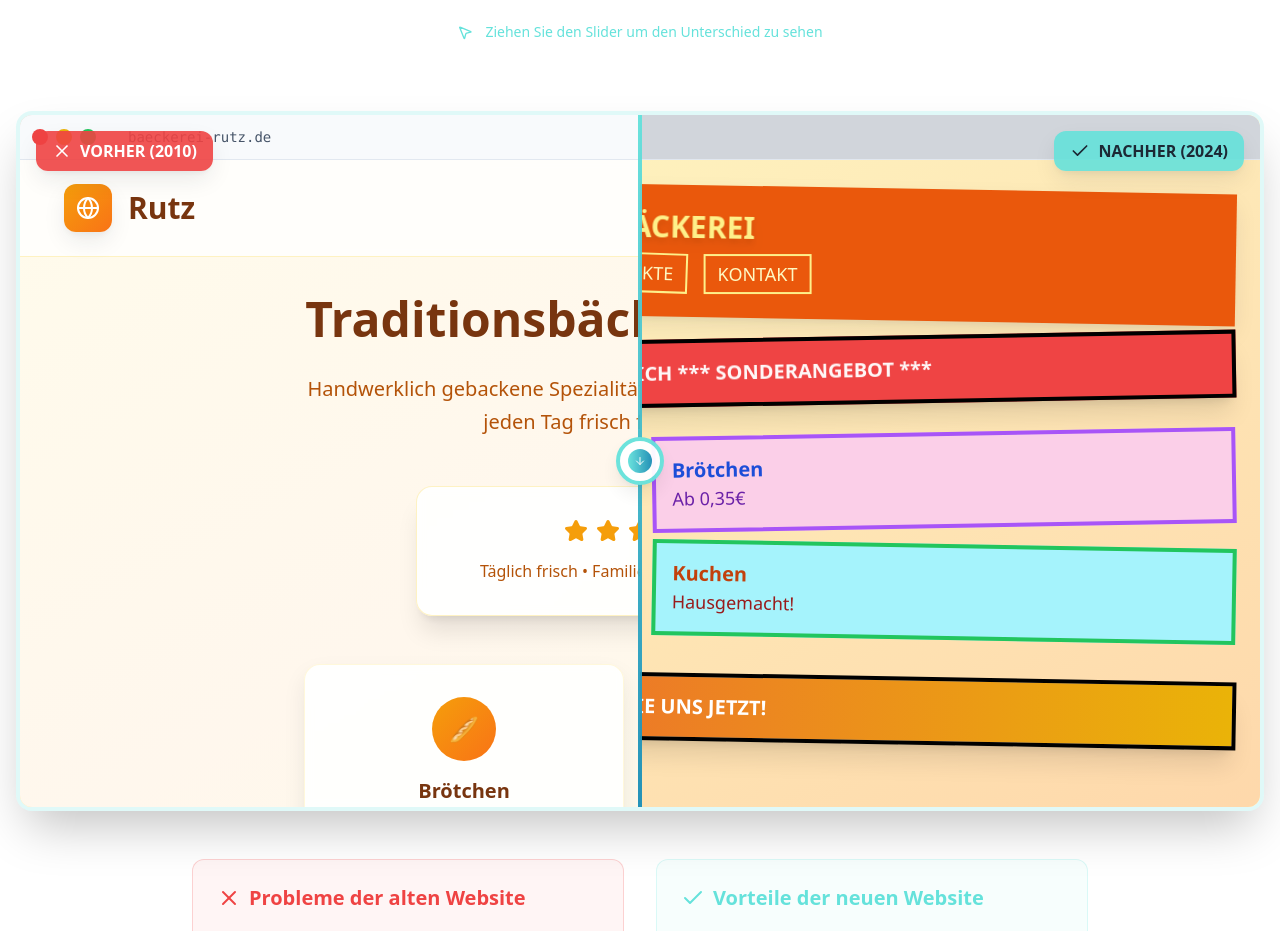
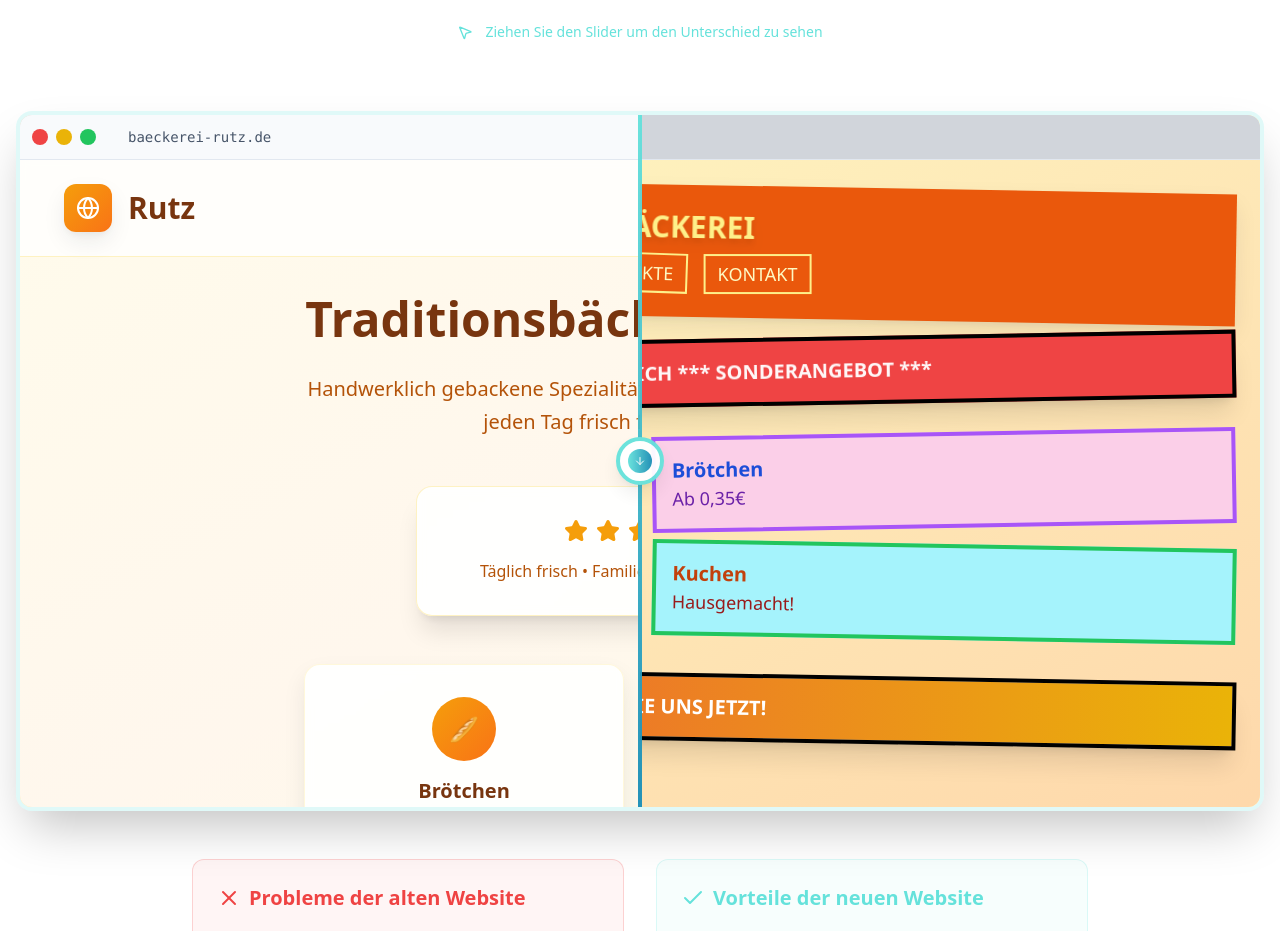
Before and after one commit to Connected-Robin-Lehmann/connected-rl, a React (Vite) app: page / in a window 1280 px wide. Shown: the part 1220-2151 px from the top of the page. Built offline with nearby package versions, Linux system fonts and the light colour scheme.

Commit message:
Remove "Before" and "After" tags

```diff
--- a/src/components/BeforeAfterComparison.tsx
+++ b/src/components/BeforeAfterComparison.tsx
@@ -271,20 +271,6 @@ const BeforeAfterComparison = () => {
               </div>
             </div>
           </div>
-
-          {/* Labels */}
-          <div className="absolute top-4 left-4 bg-destructive/90 text-destructive-foreground px-4 py-2 rounded-lg font-bold shadow-lg">
-            <div className="flex items-center gap-2">
-              <X className="w-5 h-5" />
-              VORHER (2010)
-            </div>
-          </div>
-          <div className="absolute top-4 right-4 bg-accent/90 text-accent-foreground px-4 py-2 rounded-lg font-bold shadow-lg">
-            <div className="flex items-center gap-2">
-              <Check className="w-5 h-5" />
-              NACHHER (2024)
-            </div>
-          </div>
         </div>
 
         {/* Feature Comparison */}
```
